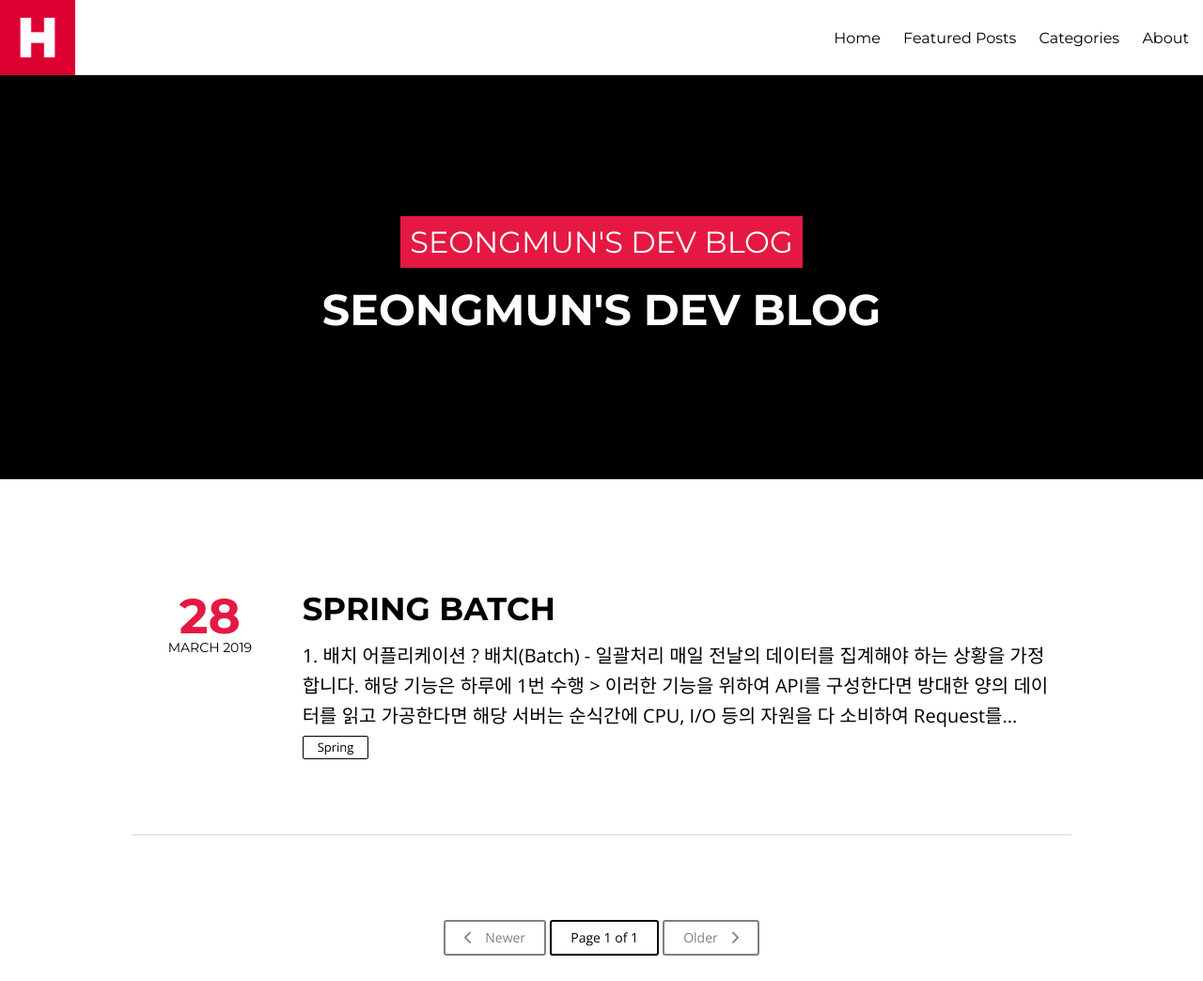
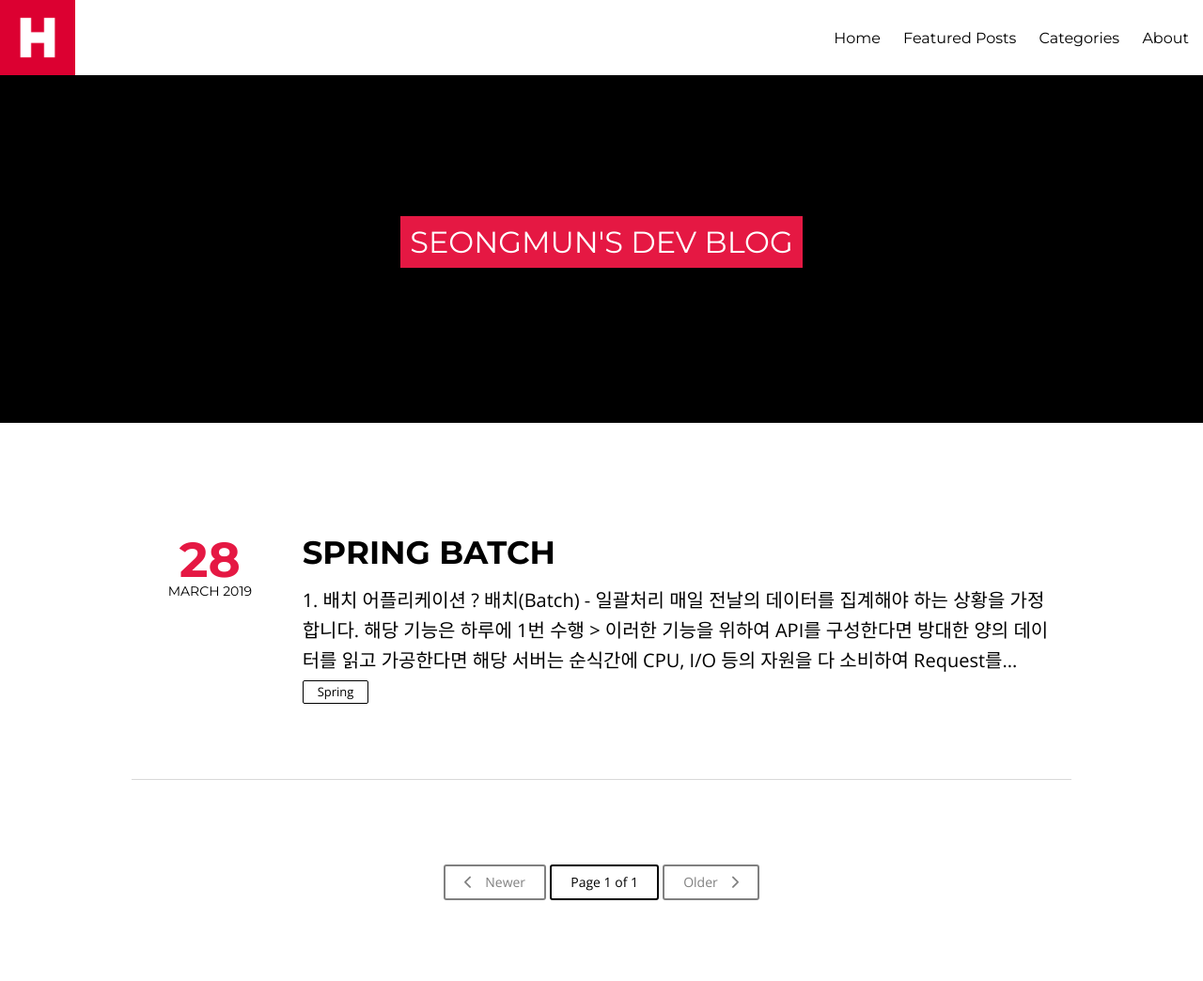
Before and after one commit to Seongmun-Hong/Seongmun-Hong.github.io, a Jekyll site: the page built from index.html, in a window 1280 px wide, cut to the strip 0-1044 px from the top of the page. Shown: the whole strip at 94% size. Built offline with Jekyll 4.4.1, drawn with Linux system fonts in a browser that asks for light colours; nearby versions of some CDN libraries; library files that are not in the unit come from our copies; the list of posts is cut into pages by our own code.

Commit message:
remove :  - description 삭제

```diff
--- a/_config.yml
+++ b/_config.yml
@@ -1,5 +1,5 @@
 title:            Seongmun's Dev Blog
-description:      "Seongmun's Dev Blog"
+description:      " "
 logo:             logo.png
 share:            true
 dropcap:			true
@@ -14,7 +14,7 @@ owner:
   avatar:          Seongmun.jpeg
   email:           hsm63746244@gmail.com
   # Use the coder's toolbox at https://coderstoolbox.net/string/#!encoding=xml&action=encode&charset=us_ascii to encode your description into XML string
-  description:     Awesome Dude, Awesome Life
+  description:     " "
   # Social networking links used in footer. Update and remove as you like.
   #twitter:        hmfaysal
   #facebook:       hmfaysal
```
